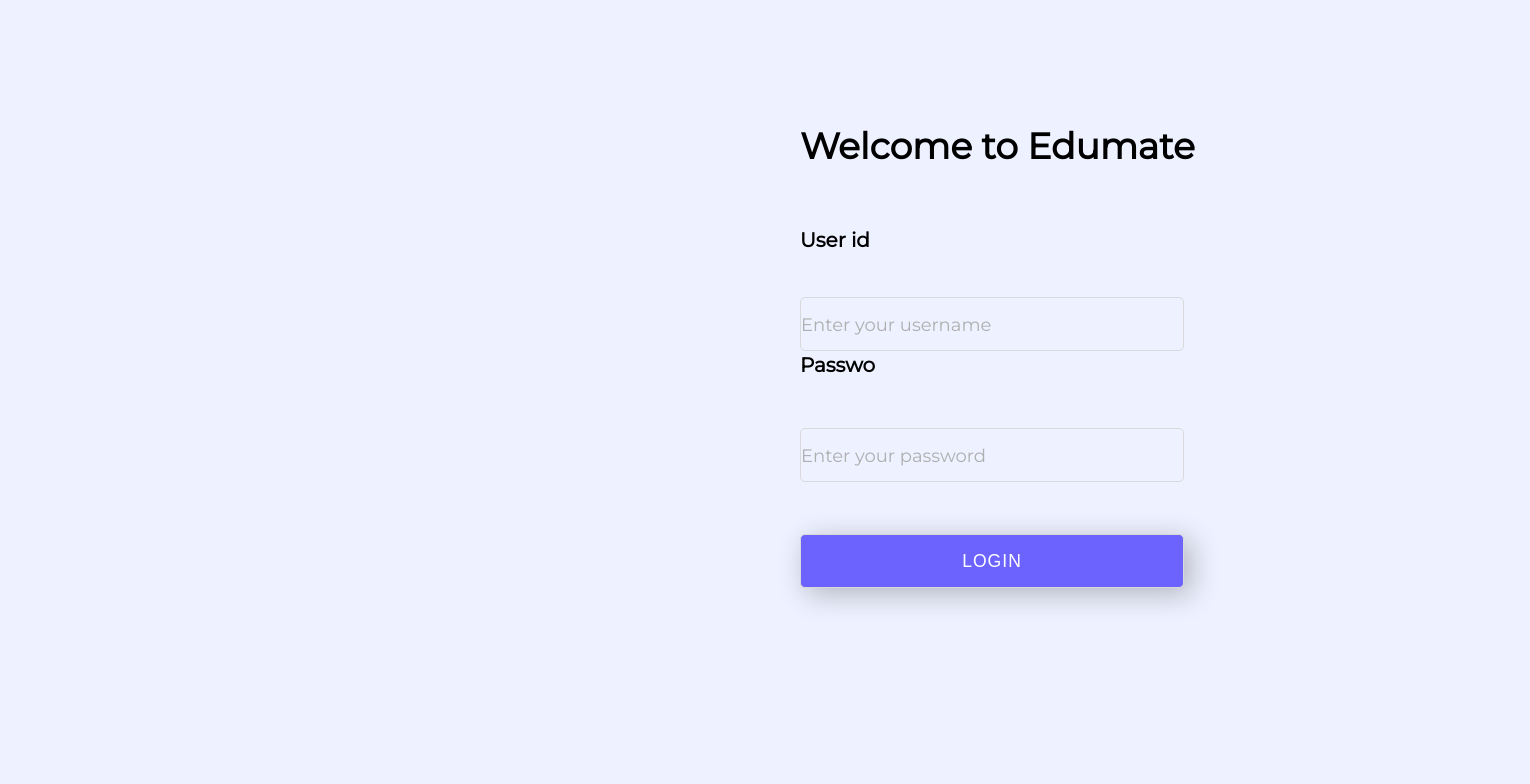
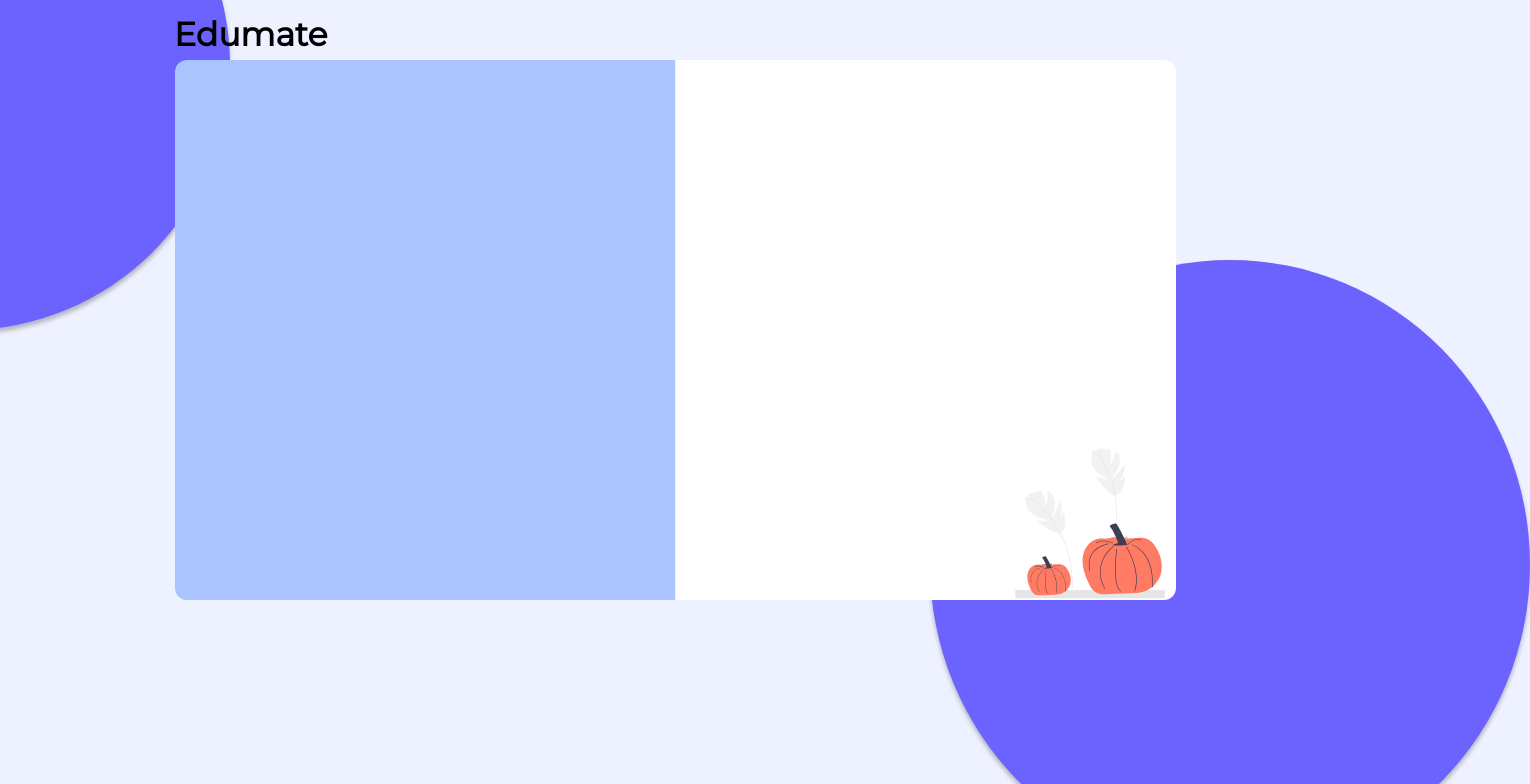
Before and after one commit to tushar-glitch/Edumate, a React (Create React App) app: page / in a window 1280 px wide. Shown: the top 784 px of the page, 1530 px wide, since content can reach past the window. Built offline with nearby package versions, Linux system fonts and the light colour scheme.

Commit message:
Improved styling

```diff
--- a/src/App.js
+++ b/src/App.js
@@ -8,14 +8,16 @@
     import Formlogin from './Components/Form-login'
 function App() {
   return (
-    // <Background />
-  //  <OTP />
-  // <LogIn />
-  // <Email />
-  // <ResetPwd />
-    <Formlogin/>
+    <>
+    <Background />
+  {/* //  <OTP /> */}
+  {/* // <LogIn /> */}
+  {/* // <Email /> */}
+  {/* // <ResetPwd /> */}
+    {/* <Formlogin/> */}
 
-  // <Password />
+  {/* // <Password /> */}
+      </>
   )
 }
 
```
